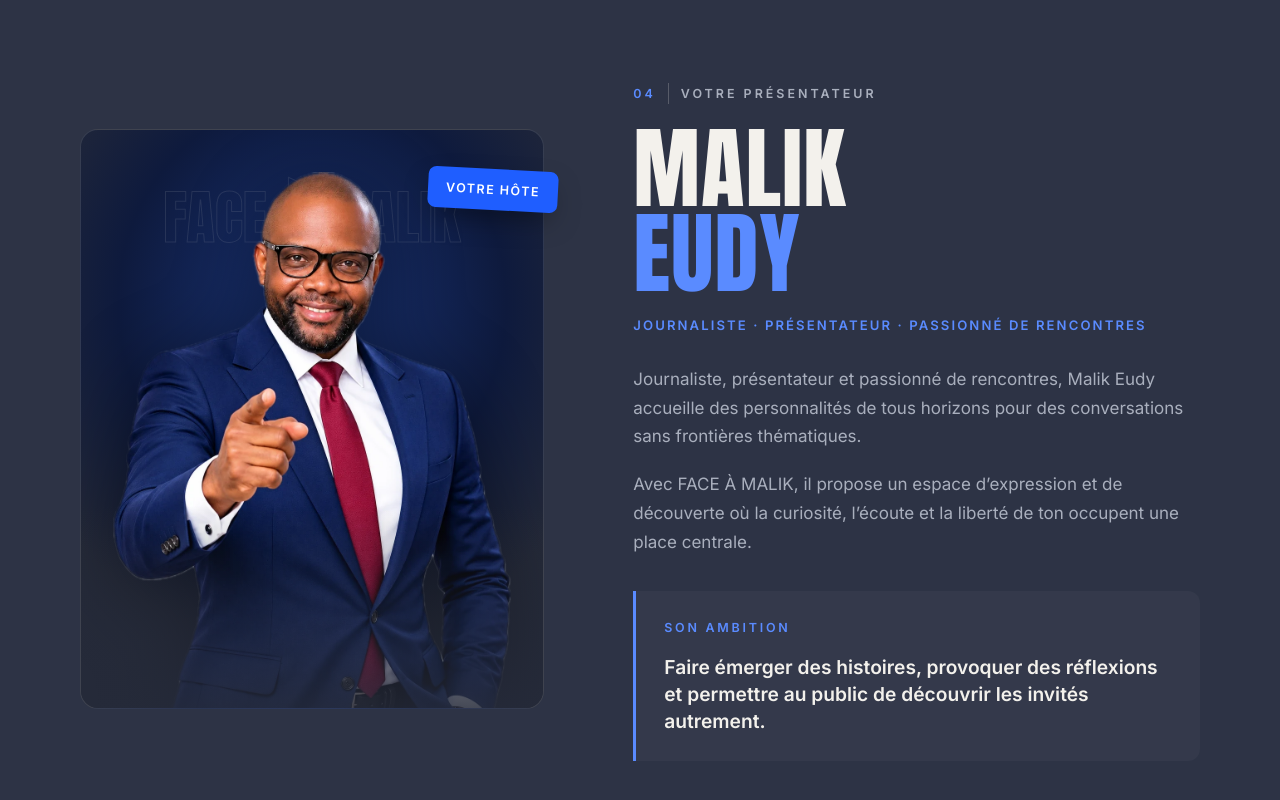
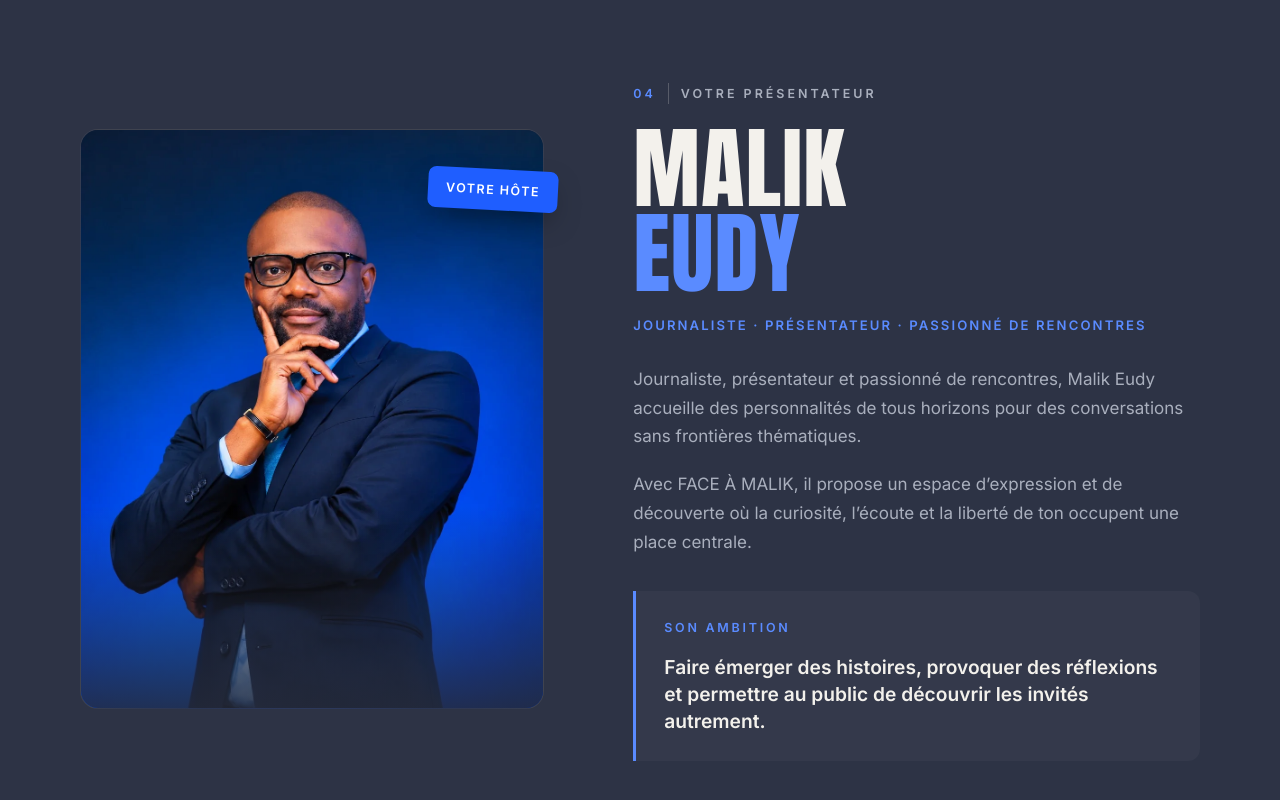
Before and after one commit to ibrahimaGueye-ehou/Face-Malik, a plain HTML site: page index.html in a window 1280 px wide. Shown: the part 4657-5457 px from the top of the page. Drawn offline with Linux system fonts and the light colour scheme; animation ran at ten frames a second.

Commit message:
Remplace la photo du présentateur Malik Eudy
Nouveau portrait sur fond bleu ; l'image remplit désormais le cadre (object-fit: cover).

Co-Authored-By: Claude Opus 5.5 <noreply@anthropic.com>
Claude-Session: https://claude.ai/code/session_01HnUwE6GxcKZdL7UGhuHwVx

```diff
--- a/index.html
+++ b/index.html
@@ -257,7 +257,7 @@
       <div class="container host-grid">
         <div class="host-visual reveal">
           <div class="host-frame">
-            <img src="assets/img/malik-eudy-couleur.webp" alt="Malik Eudy, présentateur de FACE À MALIK, en costume bleu marine, pointant du doigt" width="956" height="1290" loading="lazy">
+            <img src="assets/img/malik-eudy-portrait.webp" alt="Malik Eudy, présentateur de FACE À MALIK, en costume bleu marine, la main au menton, sur fond bleu" width="1024" height="1536" loading="lazy">
           </div>
           <span class="host-frame-label" aria-hidden="true">Votre hôte</span>
         </div>
--- a/styles.css
+++ b/styles.css
@@ -527,9 +527,9 @@ h1, h2, h3 { margin: 0; }
   color: transparent; -webkit-text-stroke: 1px rgba(243, 241, 236, .1);
 }
 .host-frame img {
-  position: absolute; left: 50%; bottom: 0; transform: translateX(-50%);
-  width: 86%; height: auto;
-  filter: drop-shadow(0 20px 40px rgba(0, 0, 0, .45));
+  position: absolute; inset: 0;
+  width: 100%; height: 100%;
+  object-fit: cover; object-position: 50% 20%;
 }
 .host-frame::after {
   content: ""; position: absolute; inset: auto 0 0 0; height: 35%;
```
Also changed, not shown: assets/img/malik-eudy-couleur.webp (deleted), assets/img/malik-eudy-portrait.webp (added).
